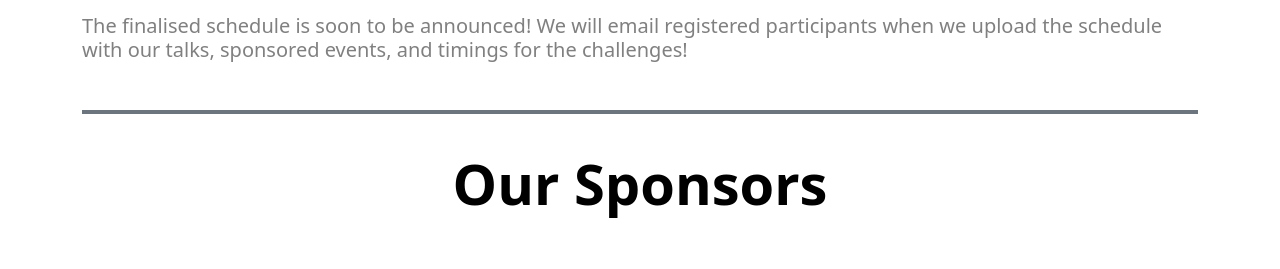
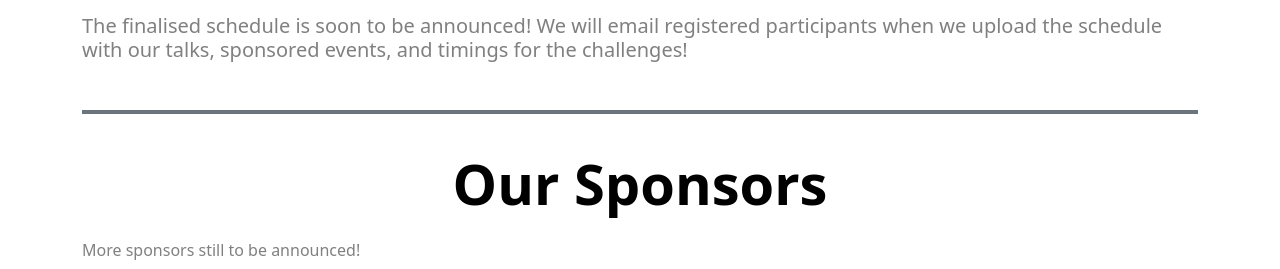
Before and after one commit to BMWong808/BMWong808.github.io, a website: page index.html in a window 1280 px wide. Shown: the part 2769-3038 px from the top of the page. Drawn offline with nearby package versions, Linux system fonts and the light colour scheme; no server answers.

Commit message:
Update index.html
Added subheading to "our sponsors" section

```diff
--- a/index.html
+++ b/index.html
@@ -198,6 +198,8 @@
       <div id="sponsor" class="text-center fw-bold display-4" style="color:black;">
         Our Sponsors
       </div>
+      <br>
+          <h6 style="color:gray;">More sponsors still to be announced!</h6>
       <div class="row py-5 align-items-center">
         <div class="col-md-3 text-center mb-1 py-md-2 px-5 px-md-1 rounded-3">
           <img style="width: 100%; max-width: 70vw;" src="assets/img/sponsor_logos/kingfisher.png">
```
